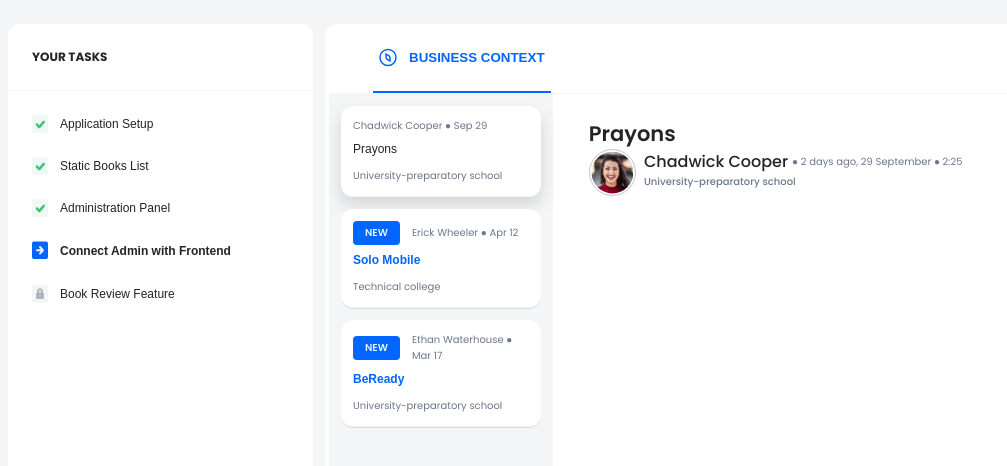
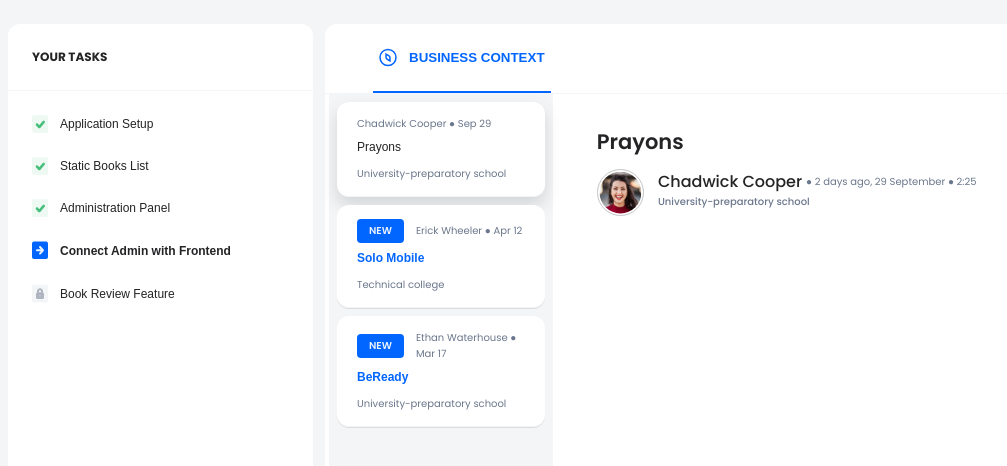
Before and after one commit to masterHAWK99/junior-front-end-developer-1664373968, a React (Create React App) app: page / in a window 1280 px wide. Both pictures are taken after a click on the button "Prayons". Shown: the top 466 px of the page, without its empty margins (16-1023 px from the left). Built offline with nearby package versions, Linux system fonts and the light colour scheme.

Commit message:
#5 Improve spacing

```diff
--- a/src/component/businessContexts/ContextContent.jsx
+++ b/src/component/businessContexts/ContextContent.jsx
@@ -5,9 +5,9 @@ export const ContextContent = ({ tabContent }) => {
   const { title, content, author, created_at } = tabContent;
 
   return (
-    <div className="p-6">
+    <div className="p-8">
       <p className="font-semibold text-lg text-dark">{title}</p>
-      <div className="flex">
+      <div className="flex mt-3">
         <div>
           <img
             className="rounded-full border border-1 avatar"
@@ -15,7 +15,7 @@ export const ContextContent = ({ tabContent }) => {
             alt="profile"
           />
         </div>
-        <div className="ml-2">
+        <div className="ml-3h">
           <div className="flex align-items-center">
             <p className="font-medium text-dark">{author}</p>
             <p className="text-sm ml-1 text-light">
--- a/src/component/businessContexts/ContextTab.jsx
+++ b/src/component/businessContexts/ContextTab.jsx
@@ -11,7 +11,7 @@ export const ContextTab = ({ onClick, tabContent, active, read }) => {
 
   return (
     <div
-      className={`border border-b-1 border-gray rounded p-3 m-3 ${containerClassNameWhenNew} ${containerClassNameWhenActive}`}
+      className={`border border-b-1 border-gray rounded px-5 py-3h m-2 ${containerClassNameWhenNew} ${containerClassNameWhenActive}`}
     >
       <div className="flex align-items-center">
         {!read && (
--- a/src/index.css
+++ b/src/index.css
@@ -137,6 +137,9 @@ body {
   margin-bottom: 0.25rem;
 }
 
+.m-2 {
+  margin: 0.5rem;
+}
 .mt-2 {
   margin-top: 0.5rem;
 }
@@ -155,6 +158,10 @@ body {
 }
 .mr-3 {
   margin-right: 0.75rem;
+}
+
+.ml-3h {
+  margin-left: 0.875rem;
 }
 
 .m-6 {
@@ -195,6 +202,16 @@ body {
   padding-right: 0.75rem;
 }
 
+.px-5 {
+  padding-left: 1.25rem;
+  padding-right: 1.25rem;
+}
+
+.py-3h {
+  padding-top: 0.875rem;
+  padding-bottom: 0.875rem;
+}
+
 .p-6 {
   padding: 1.5rem;
 }
@@ -205,6 +222,10 @@ body {
 .px-6 {
   padding-left: 1.5rem;
   padding-right: 1.5rem;
+}
+
+.p-8 {
+  padding: 2rem;
 }
 
 /**********************/
```
